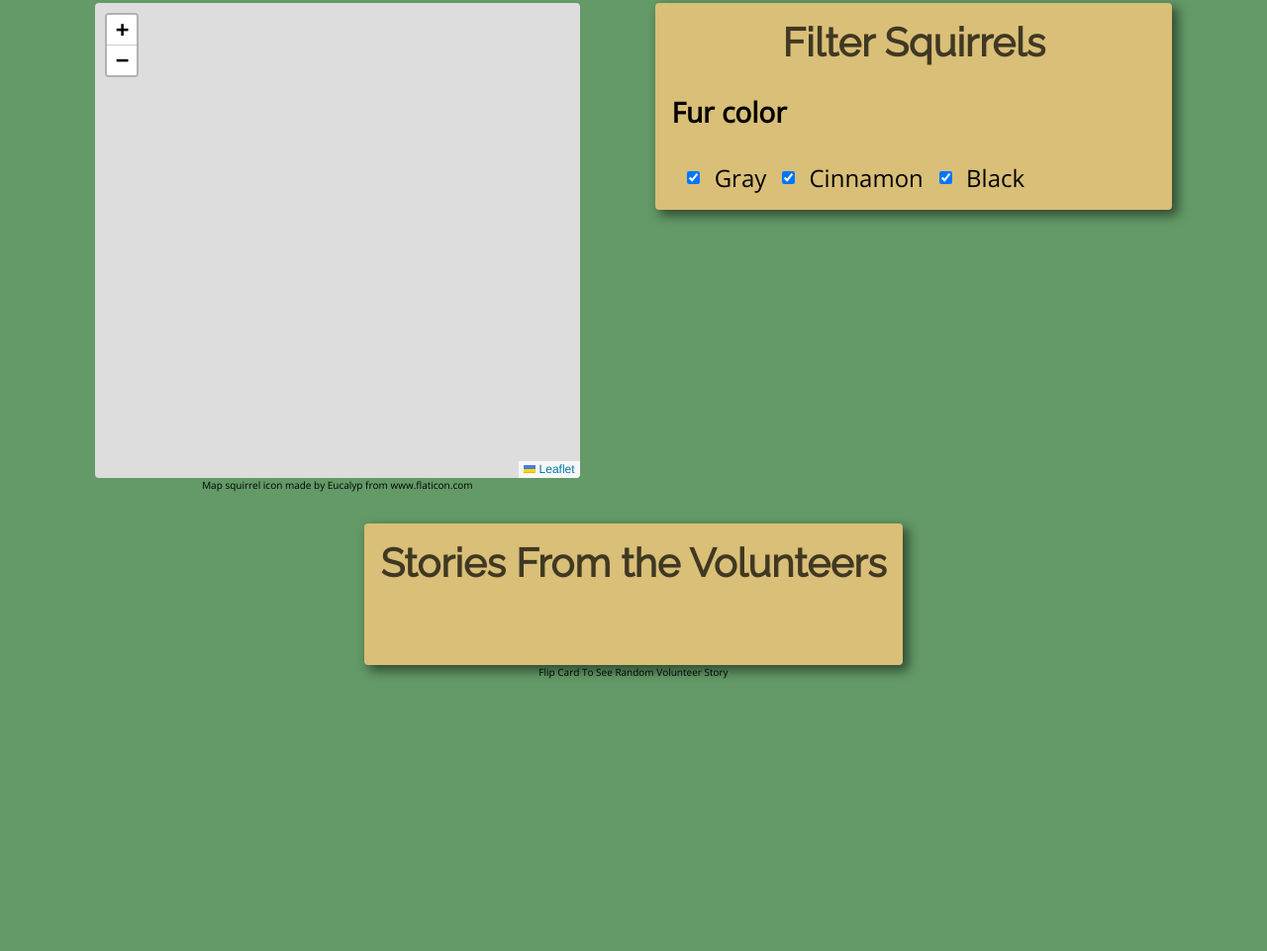
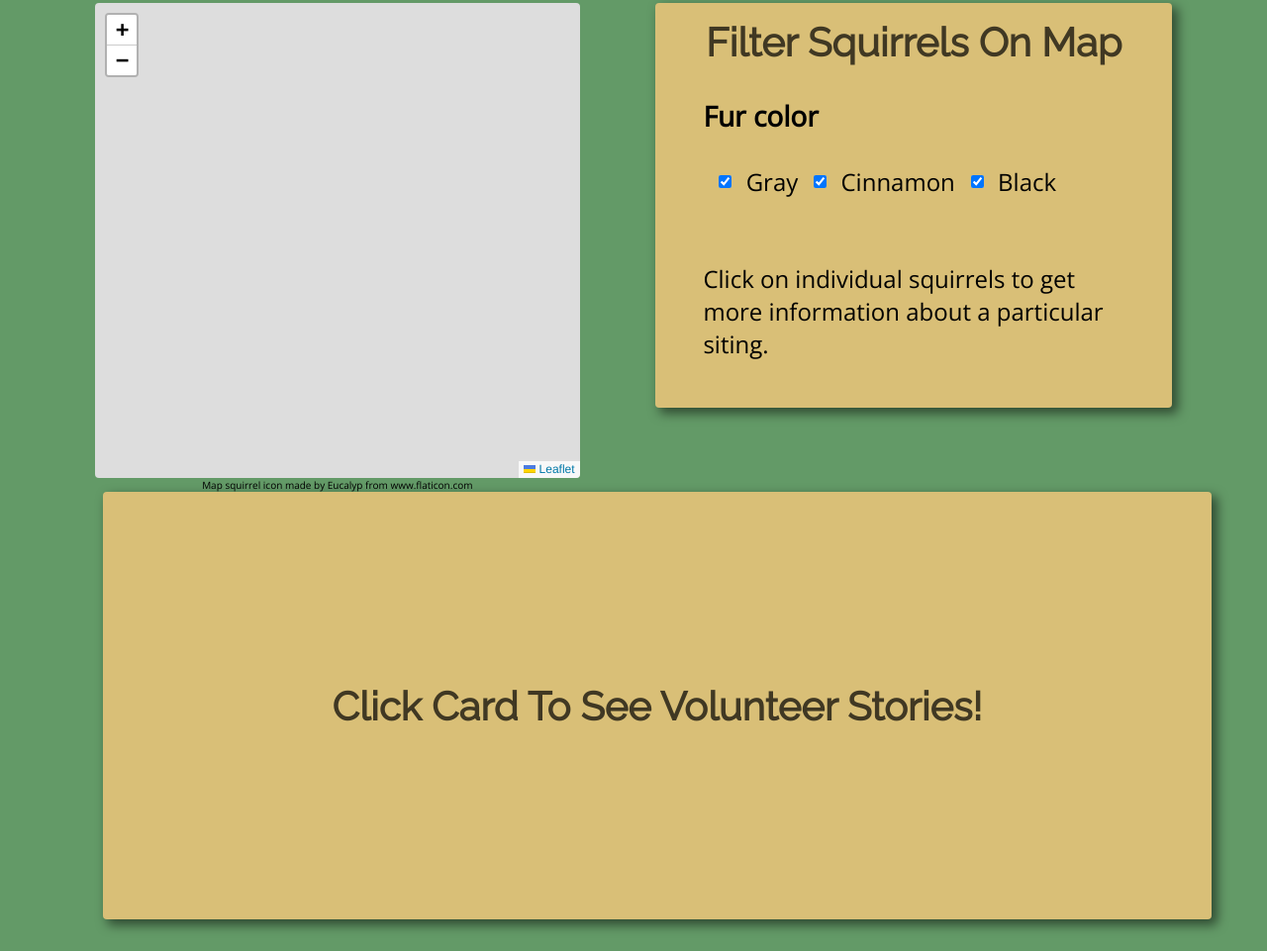
Before and after one commit to jmkaneshiro/squirrels-of-central-park, a website built with webpack: page index.html in a window 1280 px wide. Shown: the part 521-1482 px from the top of the page at 99% size. Before the commit the page ends 1239 px from the top, so only its background shows below. Built offline with nearby package versions, Linux system fonts and the light colour scheme; no server answers; files whose address does not match are found by name.

Commit message:
Adds flip card animation for randomly selected stories

```diff
--- a/index.html
+++ b/index.html
@@ -38,7 +38,7 @@
             href="https://www.flaticon.com/" title="Flaticon">www.flaticon.com</a></div>
       </div>
       <div class="squirrel-filter main-box-shadow brown-wrapper">
-        <h2>Filter Squirrels</h2>
+        <h2>Filter Squirrels On Map</h2>
         <div class="filter-categories">
           <h3>Fur color</h3>
           <div class="filter-options">
@@ -56,15 +56,19 @@
             </div>
           </div>
         </div>
+        <br>
+        <p>Click on individual squirrels to get more information about a particular siting.</p>
       </div>
     </section>
-
     <section class="section-stories">
-      <div class="main-box-shadow brown-wrapper">
-        <h2>Stories From the Volunteers</h1>
-        <p id="stories-loop"></p>
-      </div>
-      <button type="submit" id="test-button">Flip Card To See Random Volunteer Story</button>
+        <div id="card">
+          <div class="front brown-wrapper main-box-shadow" id="card-front">
+            <h2>Click Card To See Volunteer Stories!</h2>
+          </div>
+          <div class="back brown-wrapper main-box-shadow" id="card-back">
+            <p id="story-details"></p>
+          </div>
+        </div>
     </section>
 </body>
 
--- a/src/components/stories.js
+++ b/src/components/stories.js
@@ -1,14 +1,20 @@
 export function Stories() {
-  const storyCard = document.getElementById('stories-loop');
 
   const fetchRandomStory = () => (
     fetch('https://data.cityofnewyork.us/resource/gfqj-f768.json')
     .then(response => response.json())
     .then(data =>
-      document.getElementById('stories-loop').innerHTML = data[Math.floor(Math.random() * data.length)].note_squirrel_park_stories
+      document.getElementById('story-details').innerHTML = data[Math.floor(Math.random() * data.length)].note_squirrel_park_stories
   ));
 
-  fetchRandomStory();
+  const card = document.getElementById('card');
 
-  document.getElementById("test-button").addEventListener("click", fetchRandomStory);
+  document.getElementById('card-front').addEventListener('click', function () {
+    fetchRandomStory();
+    card.classList.toggle('flipped');
+  }, false);
+
+  document.getElementById('card-back').addEventListener('click', function () {
+    card.classList.toggle('flipped');
+  }, false);
 }
--- a/src/styles/components/_map.scss
+++ b/src/styles/components/_map.scss
@@ -27,6 +27,10 @@
 
   display: inline-block;
   vertical-align: middle;
+}
+
+.filter-categories {
+  margin: 2rem 0 0 2rem;
 }
 
 .filter-options {
--- a/src/styles/components/_stories.scss
+++ b/src/styles/components/_stories.scss
@@ -1,10 +1,50 @@
 .section-stories {
-  min-width: 75vw;
+  width: 75vw;
+  height: 400px;
+  position: relative;
+  perspective: 800px;
+  margin-bottom: 4rem;
+}
+
+#card {
+  width: 100%;
+  height: 100%;
+  position: absolute;
+  transform-style: preserve-3d;
+  transition: transform 1s;
+}
+
+#card .front, #card .back {
+  margin: 0;
+  display: block;
+  position: absolute;
+  width: 100%;
+  height: 100%;
+  backface-visibility: hidden;
+}
+
+#card .front > h2 {
+  backface-visibility: hidden;
+}
+
+#card .front {
+  left: 8px;
+  display: flex;
+  justify-content: center;
+  align-items: center;
+}
+
+#card .back {
+  right: 10px;
+  transform: rotateY( 180deg);
+}
+
+#card.flipped {
+  transform: rotateY( 180deg);
 }
 
 @media only screen and (min-width: 900px) {
   .section-stories {
-    margin: 2rem auto;
-    min-width: 85%;
+    min-width: 85vw;
   }
 }
```
